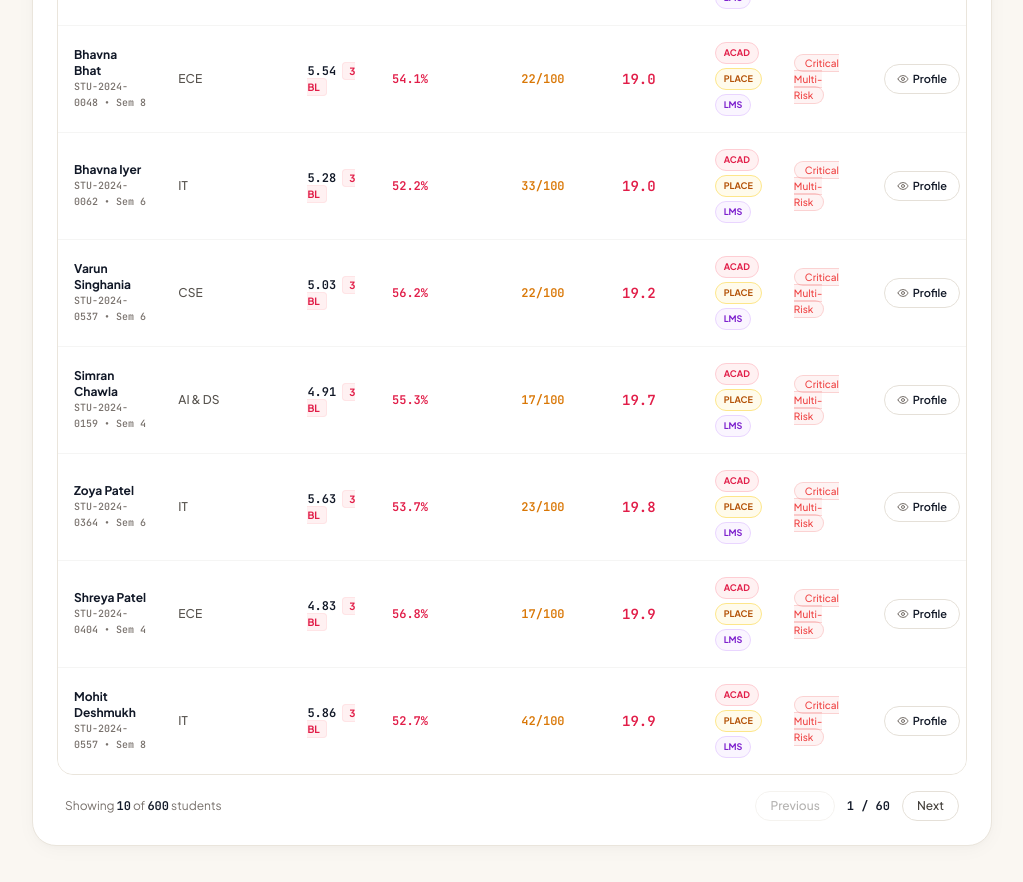
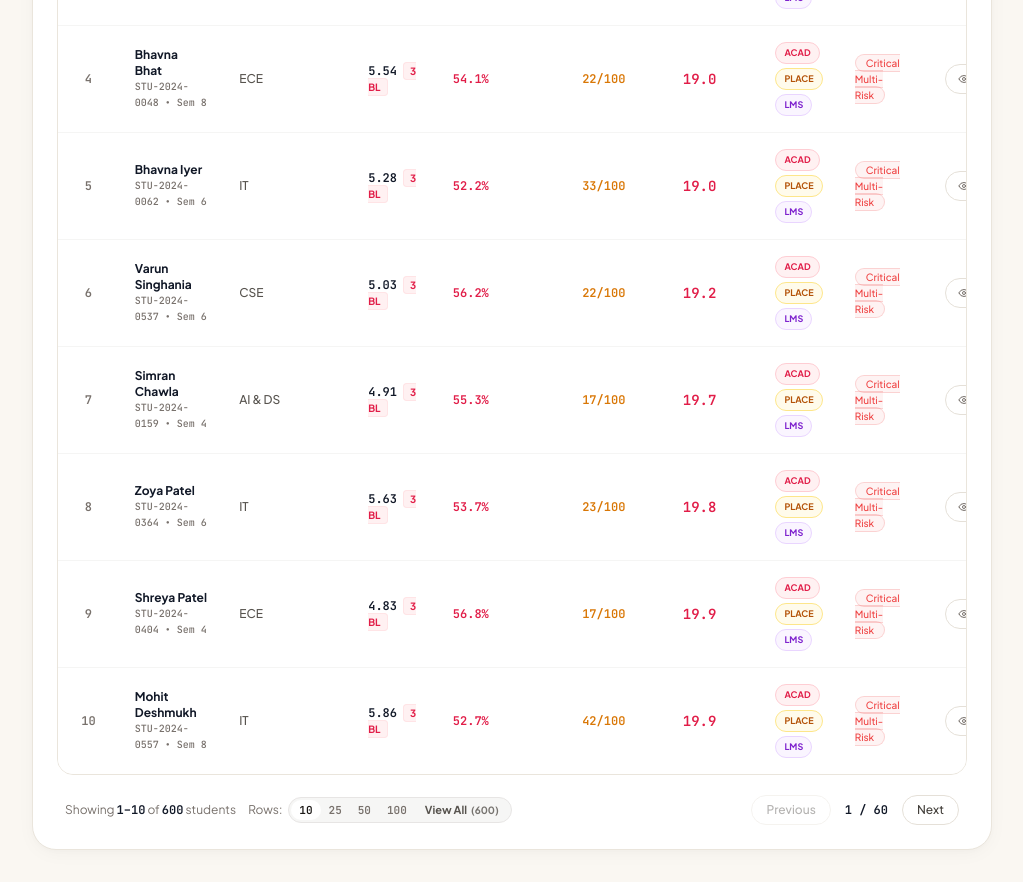
Before and after one commit to likhith3035/smart-campus, a Next.js app: page /faculty in a window 1280 px wide. Shown: the part 840-1722 px from the top of the page, without its empty margins (256-1279 px from the left). Built offline with nearby package versions, Linux system fonts and the light colour scheme; a web font is replaced by a local one.

Commit message:
feat(tables): add S.No column and View All options across all tables in application

```diff
--- a/app/interventions/page.tsx
+++ b/app/interventions/page.tsx
@@ -181,13 +181,16 @@ export default function InterventionsPage() {
             No prescriptive actions match the selected filter.
           </div>
         ) : (
-          filteredActions.map((act) => (
+          filteredActions.map((act, idx) => (
             <div
               key={act.id}
               className="p-4 sm:p-6 rounded-2xl sm:rounded-3xl bg-white border border-[#EAE5DC] hover:border-stone-400 card-shadow transition-all flex flex-col md:flex-row items-start md:items-center justify-between gap-3 sm:gap-4"
             >
               <div className="space-y-1.5 flex-1 w-full">
                 <div className="flex flex-wrap items-center gap-2">
+                  <span className="font-mono text-[10px] font-extrabold px-2 py-0.5 rounded-md bg-stone-100 text-stone-700 border border-stone-200">
+                    #{idx + 1}
+                  </span>
                   <span className={`text-[10px] font-bold px-2.5 py-0.5 rounded-full uppercase ${
                     act.priority === "URGENT"
                       ? "bg-rose-100 text-rose-700"
--- a/app/upload/page.tsx
+++ b/app/upload/page.tsx
@@ -43,6 +43,7 @@ export default function DataIntegrationPage() {
   // Raw file parsed data
   const [rawHeaders, setRawHeaders] = useState<string[]>([]);
   const [rawRows, setRawRows] = useState<Record<string, any>[]>([]);
+  const [previewLimit, setPreviewLimit] = useState<number | "all">(5);
 
   // Schema Mapping State: targetKey -> userColumnName (or null)
   const [columnMapping, setColumnMapping] = useState<Record<string, string | null>>({});
@@ -511,23 +512,50 @@ export default function DataIntegrationPage() {
 
           {/* Raw Data Preview Table: "This is your data what you've uploaded" */}
           <div className="p-6 rounded-3xl bg-white border border-[#EAE5DC] card-shadow space-y-3">
-            <div className="flex items-center justify-between pb-2">
+            <div className="flex flex-col sm:flex-row sm:items-center justify-between gap-3 pb-2">
               <div>
-                <h3 className="text-base font-bold text-[#111827]">Raw File Data Preview (First 5 Rows)</h3>
+                <h3 className="text-base font-bold text-[#111827]">
+                  Raw File Data Preview {previewLimit === "all" ? `(All ${rawRows.length} Rows)` : `(First ${previewLimit} Rows)`}
+                </h3>
                 <p className="text-xs text-[#78716C]">
                   Direct preview of the actual records from your uploaded spreadsheet.
                 </p>
               </div>
-              <span className="text-xs font-mono text-stone-500 font-semibold">
-                Showing 5 of {rawRows.length} rows
-              </span>
+              <div className="flex flex-wrap items-center gap-2">
+                <span className="text-xs font-mono text-stone-500 font-semibold">
+                  Showing {previewLimit === "all" ? rawRows.length : Math.min(previewLimit, rawRows.length)} of {rawRows.length} rows
+                </span>
+                <div className="flex items-center bg-stone-100 p-0.5 rounded-lg border border-stone-200 text-xs">
+                  {[5, 15, 50].map((num) => (
+                    <button
+                      key={num}
+                      type="button"
+                      onClick={() => setPreviewLimit(num)}
+                      className={`px-2 py-0.5 rounded font-mono text-[11px] font-bold transition-all ${
+                        previewLimit === num ? "bg-white text-stone-900 shadow-2xs" : "text-stone-500 hover:text-stone-900"
+                      }`}
+                    >
+                      {num}
+                    </button>
+                  ))}
+                  <button
+                    type="button"
+                    onClick={() => setPreviewLimit(previewLimit === "all" ? 5 : "all")}
+                    className={`px-2.5 py-0.5 rounded text-[11px] font-bold transition-all ${
+                      previewLimit === "all" ? "bg-blue-600 text-white shadow-2xs" : "text-stone-600 hover:text-stone-900"
+                    }`}
+                  >
+                    View All
+                  </button>
+                </div>
+              </div>
             </div>
 
-            <div className="overflow-x-auto rounded-2xl border border-[#EAE5DC]">
+            <div className="overflow-x-auto rounded-2xl border border-[#EAE5DC] max-h-96">
               <table className="w-full text-left text-xs text-[#57534E]">
-                <thead className="bg-[#FAF8F5] uppercase font-bold text-[#78716C] border-b border-[#EAE5DC]">
+                <thead className="bg-[#FAF8F5] uppercase font-bold text-[#78716C] border-b border-[#EAE5DC] sticky top-0 z-10">
                   <tr>
-                    <th className="p-3 w-10">#</th>
+                    <th className="p-3 w-14 text-center font-mono">S.No</th>
                     {rawHeaders.map((h) => (
                       <th key={h} className="p-3 whitespace-nowrap">
                         {h}
@@ -536,9 +564,9 @@ export default function DataIntegrationPage() {
                   </tr>
                 </thead>
                 <tbody className="divide-y divide-stone-100 font-medium font-mono">
-                  {rawRows.slice(0, 5).map((row, idx) => (
+                  {(previewLimit === "all" ? rawRows : rawRows.slice(0, previewLimit)).map((row, idx) => (
                     <tr key={idx} className="hover:bg-stone-50/50">
-                      <td className="p-3 text-stone-400 font-sans text-[11px]">{idx + 1}</td>
+                      <td className="p-3 text-center text-stone-500 font-mono font-bold text-[11px]">{idx + 1}</td>
                       {rawHeaders.map((h) => (
                         <td key={h} className="p-3 whitespace-nowrap text-[#111827]">
                           {String(row[h] ?? "—")}
--- a/components/dashboard/ExecutiveBriefModal.tsx
+++ b/components/dashboard/ExecutiveBriefModal.tsx
@@ -246,6 +246,7 @@ export function ExecutiveBriefModal({
               <table className="w-full text-left text-xs">
                 <thead className="bg-stone-100 text-stone-700 font-mono font-bold uppercase text-[10px] border-b border-stone-200">
                   <tr>
+                    <th className="py-2.5 px-3 w-12 text-center font-mono">S.No</th>
                     <th className="py-2.5 px-4">Academic Department</th>
                     <th className="py-2.5 px-3 text-center">Enrollment</th>
                     <th className="py-2.5 px-3 text-center">Mean S³</th>
@@ -256,8 +257,9 @@ export function ExecutiveBriefModal({
                   </tr>
                 </thead>
                 <tbody className="divide-y divide-stone-100 font-sans">
-                  {departmentBreakdown.map((row) => (
+                  {departmentBreakdown.map((row, idx) => (
                     <tr key={row.dept} className="hover:bg-stone-50/80 transition-colors">
+                      <td className="py-2.5 px-3 text-center font-mono font-bold text-stone-500">{idx + 1}</td>
                       <td className="py-2.5 px-4 font-bold text-stone-900">{row.dept}</td>
                       <td className="py-2.5 px-3 text-center font-mono text-stone-600">{row.total}</td>
                       <td className="py-2.5 px-3 text-center font-mono font-bold text-stone-900">{row.avgScore}</td>
--- a/components/dashboard/StudentTable.tsx
+++ b/components/dashboard/StudentTable.tsx
@@ -22,7 +22,7 @@ export function StudentTable({ students, onSelectStudent }: StudentTableProps) {
   const [sortField, setSortField] = useState<keyof StudentProfile>("success_score");
   const [sortAsc, setSortAsc] = useState<boolean>(true);
   const [currentPage, setCurrentPage] = useState<number>(1);
-  const pageSize = 10;
+  const [pageSize, setPageSize] = useState<number | "all">(10);
 
   const handleSort = (field: keyof StudentProfile) => {
     if (sortField === field) {
@@ -46,10 +46,15 @@ export function StudentTable({ students, onSelectStudent }: StudentTableProps) {
     return 0;
   });
 
-  const totalPages = Math.ceil(sortedStudents.length / pageSize) || 1;
-  const paginatedStudents = sortedStudents.slice(
-    (currentPage - 1) * pageSize,
-    currentPage * pageSize
+  const isAll = pageSize === "all";
+  const numericPageSize = typeof pageSize === "number" ? pageSize : sortedStudents.length || 1;
+  const totalPages = isAll ? 1 : Math.ceil(sortedStudents.length / numericPageSize) || 1;
+  const safePage = Math.min(currentPage, totalPages);
+  const paginatedStudents = isAll
+    ? sortedStudents
+    : sortedStudents.slice(
+        (safePage - 1) * numericPageSize,
+        safePage * numericPageSize
       );
 
   const getDepartmentShort = (dept: string) => {
@@ -88,18 +93,15 @@ export function StudentTable({ students, onSelectStudent }: StudentTableProps) {
       {/* ───────────────────────────────────────────────────────────
           MOBILE SORT & COUNT CONTROLS (Visible on < md)
       ─────────────────────────────────────────────────────────── */}
-      <div className="md:hidden flex items-center justify-between gap-2 p-3 bg-[#FAF8F5] rounded-2xl border border-[#EAE5DC] text-xs">
+      <div className="md:hidden flex flex-wrap items-center justify-between gap-2 p-3 bg-[#FAF8F5] rounded-2xl border border-[#EAE5DC] text-xs">
         <div className="flex items-center gap-1.5 text-[#57534E] font-medium">
           <SlidersHorizontal className="w-3.5 h-3.5 text-stone-500" />
-          <span>Sort by:</span>
-        </div>
-        <div className="flex items-center gap-2">
-          <div className="w-36">
+          <div className="w-32">
             <CustomSelect
               value={sortField}
               onChange={(val) => setSortField(val as keyof StudentProfile)}
               options={mobileSortOptions}
-              buttonClassName="py-1.5 px-3 bg-white text-xs font-semibold"
+              buttonClassName="py-1 px-2.5 bg-white text-xs font-semibold"
             />
           </div>
           <button
@@ -110,6 +112,22 @@ export function StudentTable({ students, onSelectStudent }: StudentTableProps) {
             <ArrowUpDown className="w-3.5 h-3.5" />
           </button>
         </div>
+
+        {/* Mobile View All toggle */}
+        <button
+          type="button"
+          onClick={() => {
+            setPageSize(isAll ? 10 : "all");
+            setCurrentPage(1);
+          }}
+          className={`px-3 py-1 rounded-full text-[11px] font-bold border transition-colors ${
+            isAll
+              ? "bg-blue-600 text-white border-blue-600"
+              : "bg-white text-stone-700 border-[#EAE5DC] hover:bg-stone-50"
+          }`}
+        >
+          {isAll ? "Paginate (10)" : `View All (${sortedStudents.length})`}
+        </button>
       </div>
 
       {/* ───────────────────────────────────────────────────────────
@@ -121,18 +139,22 @@ export function StudentTable({ students, onSelectStudent }: StudentTableProps) {
             No students match the selected filter criteria.
           </div>
         ) : (
-          paginatedStudents.map((s) => {
+          paginatedStudents.map((s, idx) => {
             const styles = getTierStyles(s.overall_tier);
+            const serialNum = (isAll ? 0 : (safePage - 1) * numericPageSize) + idx + 1;
             return (
               <div
                 key={s.student_id}
                 onClick={() => onSelectStudent(s)}
                 className="p-4 rounded-2xl bg-white border border-[#EAE5DC] hover:border-stone-400 card-shadow transition-all space-y-3 cursor-pointer active:scale-[0.99]"
               >
-                {/* Header: Student info & S3 score */}
+                {/* Header: S.No badge, Student info & S3 score */}
                 <div className="flex items-start justify-between gap-3">
                   <div className="space-y-0.5">
                     <div className="flex items-center gap-2 flex-wrap">
+                      <span className="font-mono text-[11px] font-extrabold px-2 py-0.5 rounded-md bg-stone-100 text-stone-700 border border-stone-200 shrink-0">
+                        #{serialNum}
+                      </span>
                       <span className="font-bold text-sm text-[#111827]">{s.name}</span>
                       <span className="text-[10px] px-1.5 py-0.5 rounded bg-stone-100 text-stone-600 font-mono">
                         {getDepartmentShort(s.department)}
@@ -234,6 +256,9 @@ export function StudentTable({ students, onSelectStudent }: StudentTableProps) {
         <table className="w-full text-left text-xs text-[#57534E]">
           <thead className="bg-[#FAF8F5] uppercase font-semibold text-[#78716C] border-b border-[#EAE5DC]">
             <tr>
+              <th className="p-4 w-14 text-center font-mono font-semibold text-[#78716C]">
+                S.No
+              </th>
               <th className="p-4 cursor-pointer hover:text-stone-900" onClick={() => handleSort("name")}>
                 <div className="flex items-center gap-1.5">
                   <span>Student</span>
@@ -278,17 +303,22 @@ export function StudentTable({ students, onSelectStudent }: StudentTableProps) {
           <tbody className="divide-y divide-stone-100 font-medium">
             {paginatedStudents.length === 0 ? (
               <tr>
-                <td colSpan={9} className="p-8 text-center text-stone-400">
+                <td colSpan={10} className="p-8 text-center text-stone-400">
                   No students match the selected filter criteria.
                 </td>
               </tr>
             ) : (
-              paginatedStudents.map((s) => (
+              paginatedStudents.map((s, idx) => {
+                const serialNum = (isAll ? 0 : (safePage - 1) * numericPageSize) + idx + 1;
+                return (
                   <tr
                     key={s.student_id}
                     onClick={() => onSelectStudent(s)}
                     className="hover:bg-[#FAF8F5]/80 cursor-pointer transition-colors group"
                   >
+                    <td className="p-4 text-center font-mono font-bold text-stone-500 text-xs">
+                      {serialNum}
+                    </td>
                     <td className="p-4">
                       <div className="font-bold text-[#111827] group-hover:text-blue-600 transition-colors">
                         {s.name}
@@ -382,39 +412,109 @@ export function StudentTable({ students, onSelectStudent }: StudentTableProps) {
                       </button>
                     </td>
                   </tr>
-              ))
+                );
+              })
             )}
           </tbody>
         </table>
       </div>
 
       {/* ───────────────────────────────────────────────────────────
-          PAGINATION
+          PAGINATION & ROWS PER PAGE CONTROLS
       ─────────────────────────────────────────────────────────── */}
-      <div className="flex flex-col sm:flex-row items-center justify-between gap-3 text-xs text-[#78716C] px-1 sm:px-2">
-        <div className="text-center sm:text-left">
-          Showing <span className="text-[#111827] font-mono font-bold">{paginatedStudents.length}</span> of{" "}
+      <div className="flex flex-col lg:flex-row items-center justify-between gap-4 text-xs text-[#78716C] px-1 sm:px-2 pt-1">
+        <div className="flex flex-wrap items-center gap-3 justify-center sm:justify-start">
+          <div>
+            Showing{" "}
+            <span className="text-[#111827] font-mono font-bold">
+              {sortedStudents.length === 0
+                ? 0
+                : isAll
+                ? `1–${sortedStudents.length}`
+                : `${(safePage - 1) * numericPageSize + 1}–${Math.min(safePage * numericPageSize, sortedStudents.length)}`}
+            </span>{" "}
+            of{" "}
             <span className="text-[#111827] font-mono font-bold">{sortedStudents.length}</span> students
           </div>
+
+          {/* Rows per page selector & View All toggle */}
+          <div className="flex items-center gap-1.5 text-xs text-stone-500">
+            <span className="hidden sm:inline">Rows:</span>
+            <div className="flex items-center bg-stone-100/90 p-0.5 rounded-lg border border-stone-200">
+              {[10, 25, 50, 100].map((size) => (
+                <button
+                  key={size}
+                  type="button"
+                  onClick={() => {
+                    setPageSize(size);
+                    setCurrentPage(1);
+                  }}
+                  className={`px-2 py-0.5 rounded-md font-mono text-[11px] font-bold transition-all ${
+                    pageSize === size
+                      ? "bg-white text-stone-900 shadow-2xs"
+                      : "text-stone-500 hover:text-stone-900"
+                  }`}
+                >
+                  {size}
+                </button>
+              ))}
+              <button
+                type="button"
+                onClick={() => {
+                  setPageSize(isAll ? 10 : "all");
+                  setCurrentPage(1);
+                }}
+                className={`px-2.5 py-0.5 rounded-md font-bold text-[11px] transition-all flex items-center gap-1 ${
+                  isAll
+                    ? "bg-blue-600 text-white shadow-2xs"
+                    : "text-stone-600 hover:text-stone-900"
+                }`}
+              >
+                <span>View All</span>
+                <span className="text-[10px] opacity-80">({sortedStudents.length})</span>
+              </button>
+            </div>
+          </div>
+        </div>
+
+        {/* Pagination buttons */}
+        {isAll ? (
+          <div className="flex items-center gap-2">
+            <span className="text-[11px] font-medium text-blue-700 bg-blue-50 border border-blue-200 px-3 py-1 rounded-full">
+              All {sortedStudents.length} records shown
+            </span>
+            <button
+              type="button"
+              onClick={() => {
+                setPageSize(10);
+                setCurrentPage(1);
+              }}
+              className="px-3.5 py-1.5 rounded-full bg-white border border-[#E5E0D8] hover:bg-stone-50 text-stone-700 text-xs font-semibold shadow-xs transition-colors"
+            >
+              Switch to Paginated View
+            </button>
+          </div>
+        ) : (
           <div className="flex items-center gap-2">
             <button
-            disabled={currentPage === 1}
+              disabled={safePage === 1}
               onClick={() => setCurrentPage((p) => Math.max(1, p - 1))}
-            className="px-3.5 py-1.5 rounded-full bg-white border border-[#E5E0D8] hover:bg-stone-50 text-stone-700 disabled:opacity-40 disabled:cursor-not-allowed shadow-xs font-medium"
+              className="px-3.5 py-1.5 rounded-full bg-white border border-[#E5E0D8] hover:bg-stone-50 text-stone-700 disabled:opacity-40 disabled:cursor-not-allowed shadow-xs font-medium transition-colors"
             >
               Previous
             </button>
-          <span className="font-mono text-[#111827] font-bold px-1">
-            {currentPage} / {totalPages}
+            <span className="font-mono text-[#111827] font-bold px-1.5">
+              {safePage} / {totalPages}
             </span>
             <button
-            disabled={currentPage === totalPages}
+              disabled={safePage === totalPages}
               onClick={() => setCurrentPage((p) => Math.min(totalPages, p + 1))}
-            className="px-3.5 py-1.5 rounded-full bg-white border border-[#E5E0D8] hover:bg-stone-50 text-stone-700 disabled:opacity-40 disabled:cursor-not-allowed shadow-xs font-medium"
+              className="px-3.5 py-1.5 rounded-full bg-white border border-[#E5E0D8] hover:bg-stone-50 text-stone-700 disabled:opacity-40 disabled:cursor-not-allowed shadow-xs font-medium transition-colors"
             >
               Next
             </button>
           </div>
+        )}
       </div>
     </div>
   );
```
Also changed, not shown: app/home/page.tsx (+50 -3 lines), app/methodology/page.tsx (+8 -0 lines). Lines whose indentation alone changed are shown as unchanged.
